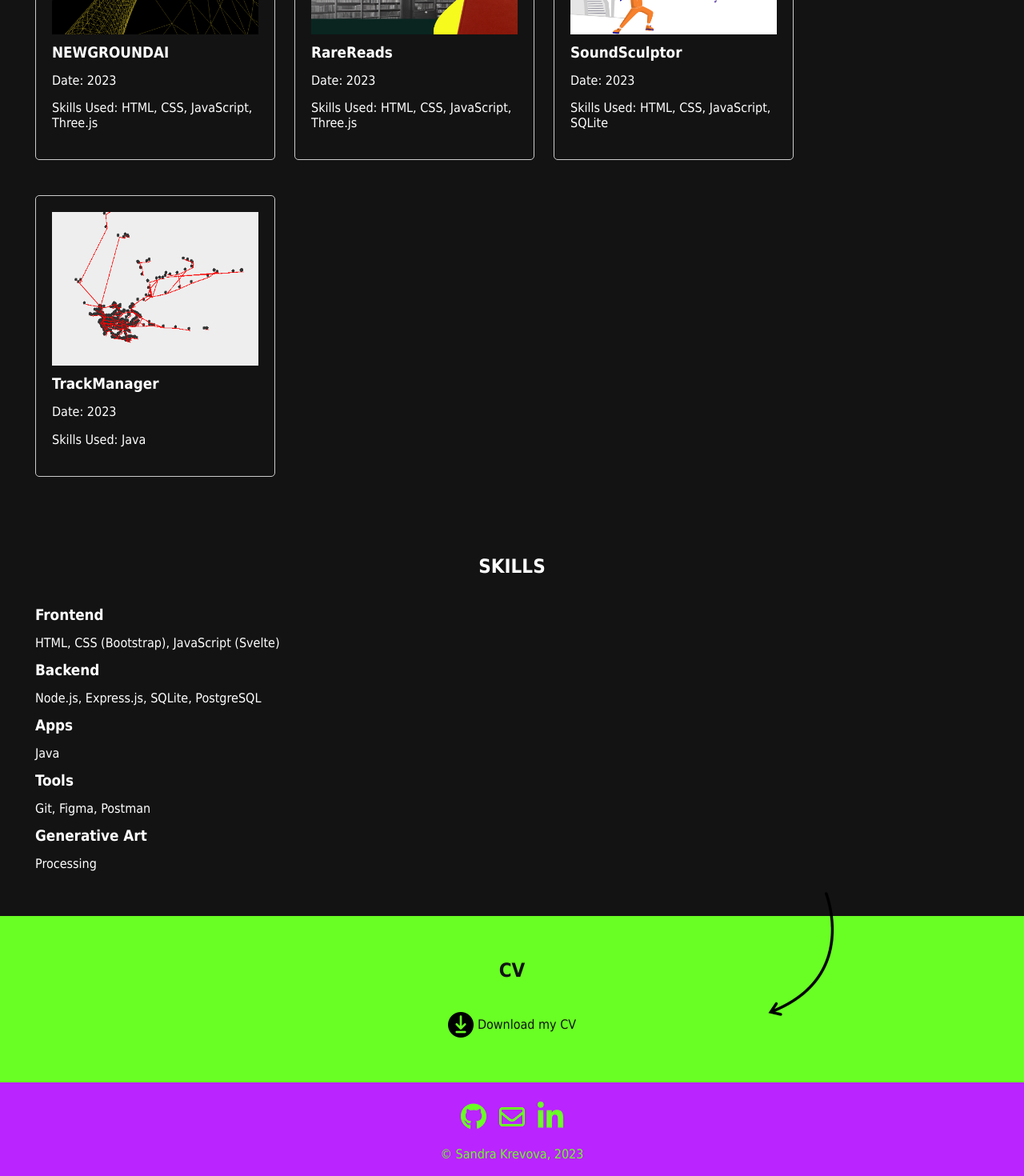
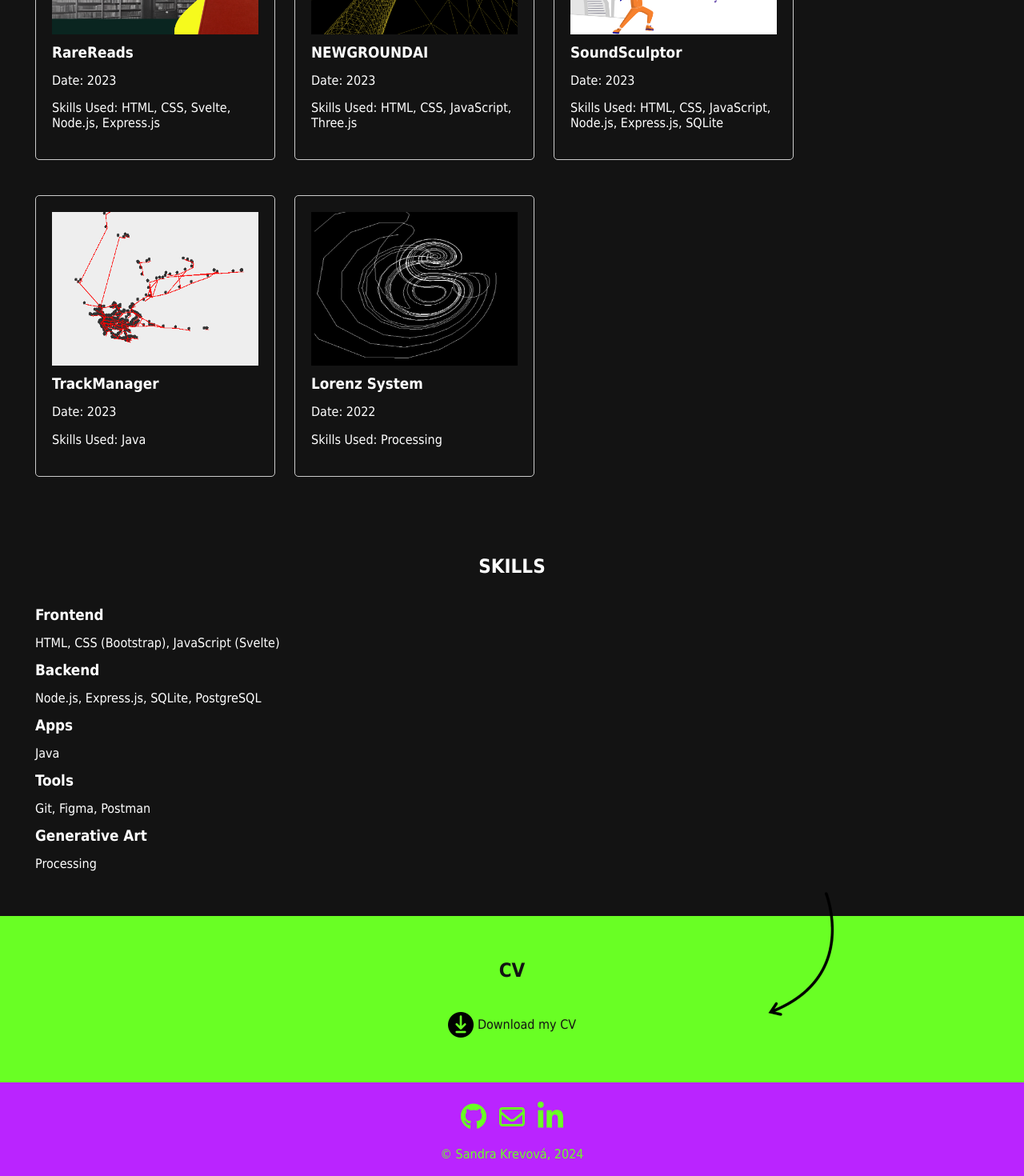
Before and after one commit to sandrikk/portfolio, a Svelte app: page / in a window 1280 px wide. Shown: the part 1660-3130 px from the top of the page at 80% size. Built offline with nearby package versions, Linux system fonts and the light colour scheme.

Commit message:
fixed final

```diff
--- a/src/components/CVSection.svelte
+++ b/src/components/CVSection.svelte
@@ -18,16 +18,16 @@
 
 <style>
     .cv {
-        position: relative; /* Make the section a positioned parent */
+        position: relative;
         background-color: var(--cl-button);
         color: var(--bg-primary);
-        //padding-top: 50px; /* Adjust top padding to make space for the arrow */
+        //padding-top: 50px;
     }
 
     .arrow {
-        position: absolute; /* Position the arrow image */
-        top: -2.5rem; /* Align the arrow to the top of the section */
-        right: 15vw; /* Align the arrow to the right with a distance of 10vw */
+        position: absolute;
+        top: -2.5rem;
+        right: 15vw;
     }
 
     .centered {
@@ -39,11 +39,11 @@
     .centered a {
         display: flex;
         align-items: center;
-        text-decoration: none; /* Optional: remove underline */
+        text-decoration: none;
     }
 
     .centered a img {
-        margin-right: 5px; /* Optional: adjust spacing between image and text */
+        margin-right: 5px;
     }
 
     @media screen and (max-width: 500px) {
--- a/src/components/Footer.svelte
+++ b/src/components/Footer.svelte
@@ -15,7 +15,7 @@
         <a href="https://linkedin.com/in/sandra-krevova" class="link"><img src={linkedin} alt="linkedin-icon"></a>
     </li>
 </ul>
-<p>© Sandra Krevova, 2023</p>
+<p>© Sandra Krevová, 2024</p>
 
 <style>
     .socials {
@@ -37,7 +37,4 @@
         text-align: center;
     }
 
-
-
-
 </style>
--- a/src/components/HeroSection.svelte
+++ b/src/components/HeroSection.svelte
@@ -110,7 +110,11 @@
 
     @media screen and (max-width: 500px) {
         img {
-            font-size: 70vh;
+            height: 70vh;
+        }
+
+        .text-container h2 {
+            font-size: 1.2em;
         }
     }
 </style>
--- a/src/components/ProjectsSection.svelte
+++ b/src/components/ProjectsSection.svelte
@@ -7,7 +7,6 @@
 
     function filterProjects(type) {
         filterType = type;
-        // Filter projects based on the selected type
         filteredProjects = type ? projects.filter(project => project.type === type) : projects;
     }
 </script>
@@ -16,7 +15,6 @@
     <h2>Portfolio</h2>
 
     <div class="filter-links">
-        <!-- Bind class to each button based on whether it's selected or not -->
         <button class:selected={filterType === null} on:click={() => filterProjects(null)}>All</button>
         <span class="separator">/</span>
         <button class:selected={filterType === 'web'} on:click={() => filterProjects('web')}>Web</button>
@@ -68,14 +66,13 @@
         font-size: 16px;
     }
 
-    /* Define the selected class to change the color */
     .selected {
         color: var(--cl-button);
     }
 
     .projects {
-        display: flex; /* Change to flexbox */
-        flex-wrap: wrap; /* Allow projects to wrap to the next row */
+        display: flex;
+        flex-wrap: wrap;
         justify-content: flex-start;
         gap: 1.5rem;
     }
--- a/src/pages/Home.svelte
+++ b/src/pages/Home.svelte
@@ -11,12 +11,14 @@
     import image2 from '../assets/preview-image2.png'
     import image3 from '../assets/preview-image3.png'
     import image4 from '../assets/preview-image4.png'
+    import image5 from '../assets/preview-image5.png'
 
     let projects = [
+        { projectName: "RareReads", date: 2023, skillsUsed: "HTML, CSS, Svelte, Node.js, Express.js", previewImage: image2, projectLink: "https://github.com/sandrikk/auction-site", type: "web" },
         { projectName: "NEWGROUNDAI", date: 2023, skillsUsed: "HTML, CSS, JavaScript, Three.js", previewImage: image1, projectLink: "https://newgroundai.com/", type: "web" },
-        { projectName: "RareReads", date: 2023, skillsUsed: "HTML, CSS, JavaScript, Three.js", previewImage: image2, projectLink: "https://newgroundai.com/", type: "web" },
-        { projectName: "SoundSculptor", date: 2023, skillsUsed: "HTML, CSS, JavaScript, SQLite", previewImage: image3, projectLink: "https://newgroundai.com/", type: "web" },
+        { projectName: "SoundSculptor", date: 2023, skillsUsed: "HTML, CSS, JavaScript, Node.js, Express.js, SQLite", previewImage: image3, projectLink: "", type: "web" },
         { projectName: "TrackManager", date: 2023, skillsUsed: "Java", previewImage: image4, projectLink: "https://github.com/sandrikk/TrackManagerApp", type: "apps" },
+        { projectName: "Lorenz System", date: 2022, skillsUsed: "Processing", previewImage: image5, projectLink: "https://openprocessing.org/sketch/1781876", type: "art" },
     ];
 </script>
 
```
Also changed, not shown: src/assets/preview-image5.png (added).
